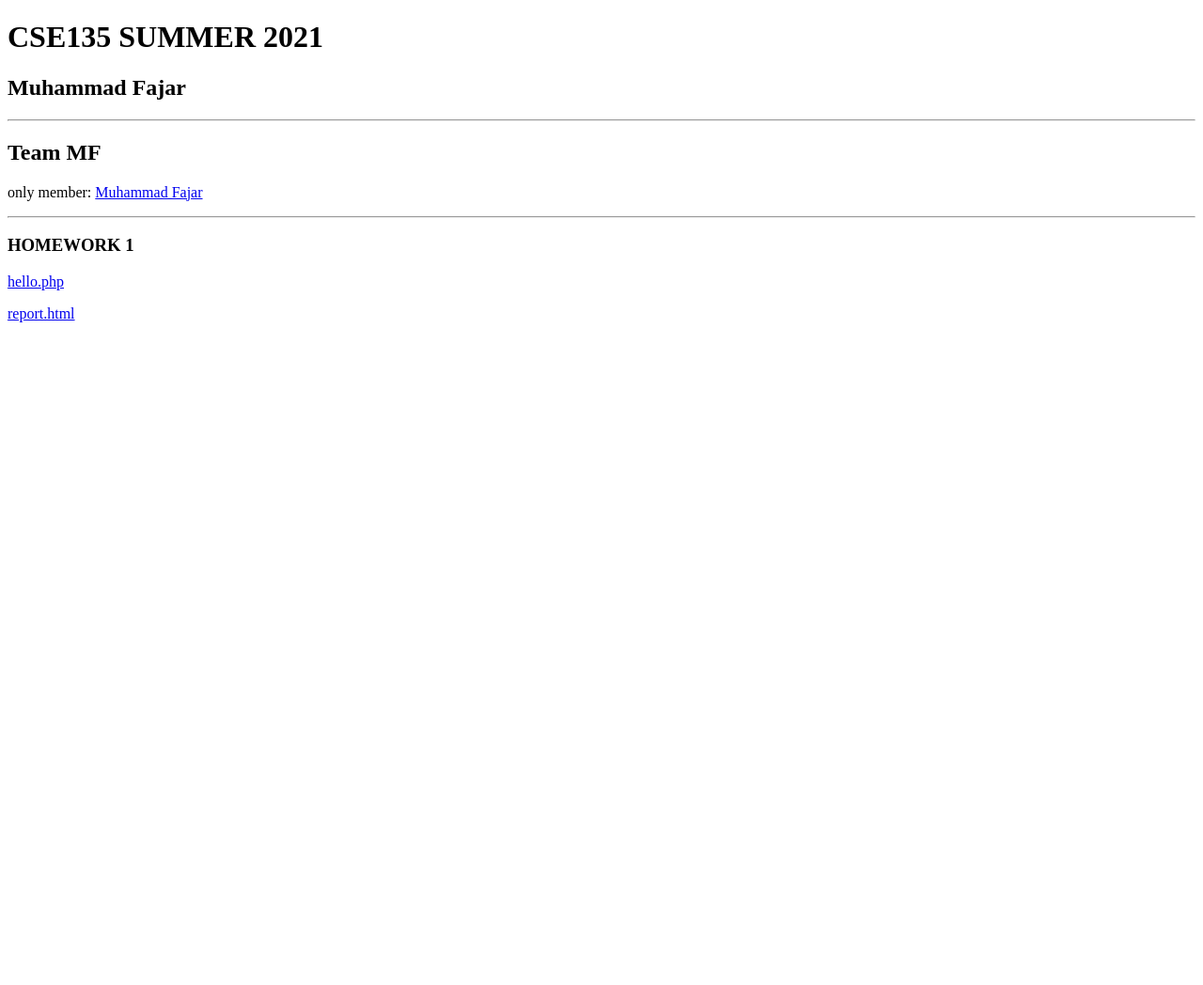
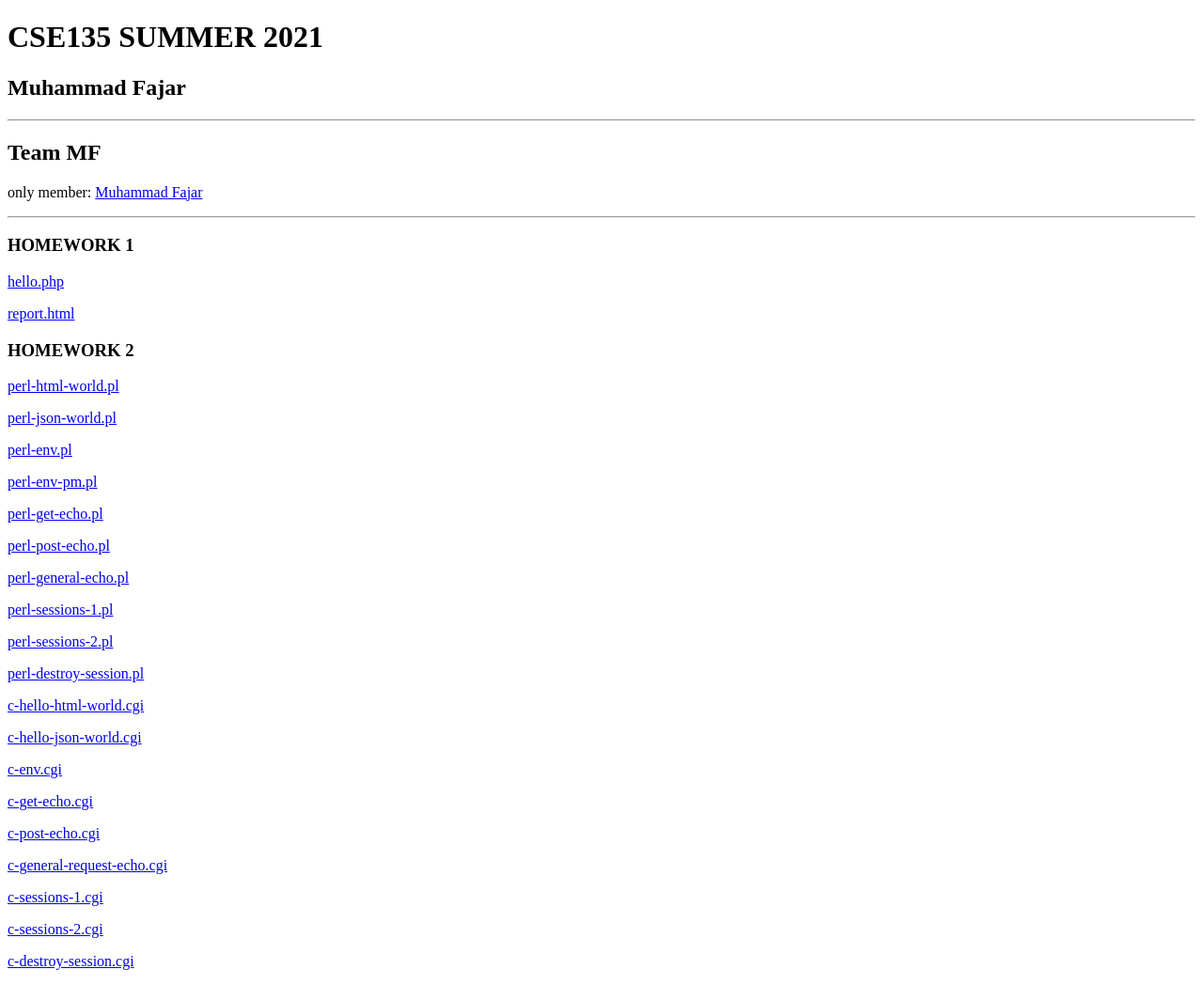
Before and after one commit to MuhammadCF/mfajarcse135, a plain HTML site: page index.html in a window 1280 px wide. Shown: the whole page at 94% size. Before the commit the page ends 800 px from the top, so only its background shows below. Drawn offline with Linux system fonts and the light colour scheme.

Commit message:
adding links to index

```diff
--- a/index.html
+++ b/index.html
@@ -29,6 +29,32 @@
             <p><a href="https://mfajarcse135.site/report.html">report.html</a></p>
 
         </section>
+
+        <section>
+            <h3>HOMEWORK 2</h3>
+
+            <p><a href="cgi-bin/perl-html-world.pl">perl-html-world.pl</a></p>
+            <p><a href="cgi-bin/perl-json-world.pl">perl-json-world.pl</a></p>
+            <p><a href="cgi-bin/perl-env.pl">perl-env.pl</a></p>
+            <p><a href="cgi-bin/perl-env-pm.pl">perl-env-pm.pl</a></p>
+            <p><a href="cgi-bin/perl-get-echo.pl">perl-get-echo.pl</a></p>
+            <p><a href="cgi-bin/perl-post-echo.pl">perl-post-echo.pl</a></p>
+            <p><a href="cgi-bin/perl-general-echo.pl">perl-general-echo.pl</a></p>
+            <p><a href="cgi-bin/perl-sessions-1.pl">perl-sessions-1.pl</a></p>
+            <p><a href="cgi-bin/perl-sessions-2.pl">perl-sessions-2.pl</a></p>
+            <p><a href="cgi-bin/perl-destroy-session.pl">perl-destroy-session.pl</a></p>
+
+            <p><a href="cgi-bin/c-hello-html-world.cgi">c-hello-html-world.cgi</a></p>
+            <p><a href="cgi-bin/c-hello-json-world.cgi">c-hello-json-world.cgi</a></p>
+            <p><a href="cgi-bin/c-env.cgi">c-env.cgi</a></p>
+            <p><a href="cgi-bin/c-get-echo.cgi">c-get-echo.cgi</a></p>
+            <p><a href="cgi-bin/c-post-echo.cgi">c-post-echo.cgi</a></p>
+            <p><a href="cgi-bin/c-general-request-echo.cgi">c-general-request-echo.cgi</a></p>
+            <p><a href="cgi-bin/c-sessions-1.cgi">c-sessions-1.cgi</a></p>
+            <p><a href="cgi-bin/c-sessions-2.cgi">c-sessions-2.cgi</a></p>
+            <p><a href="cgi-bin/c-destroy-session.cgi">c-destroy-session.cgi</a></p>
+
+        </section>
     </main>
 </body>
 </html>
```
Also changed, not shown: 1 other file.
